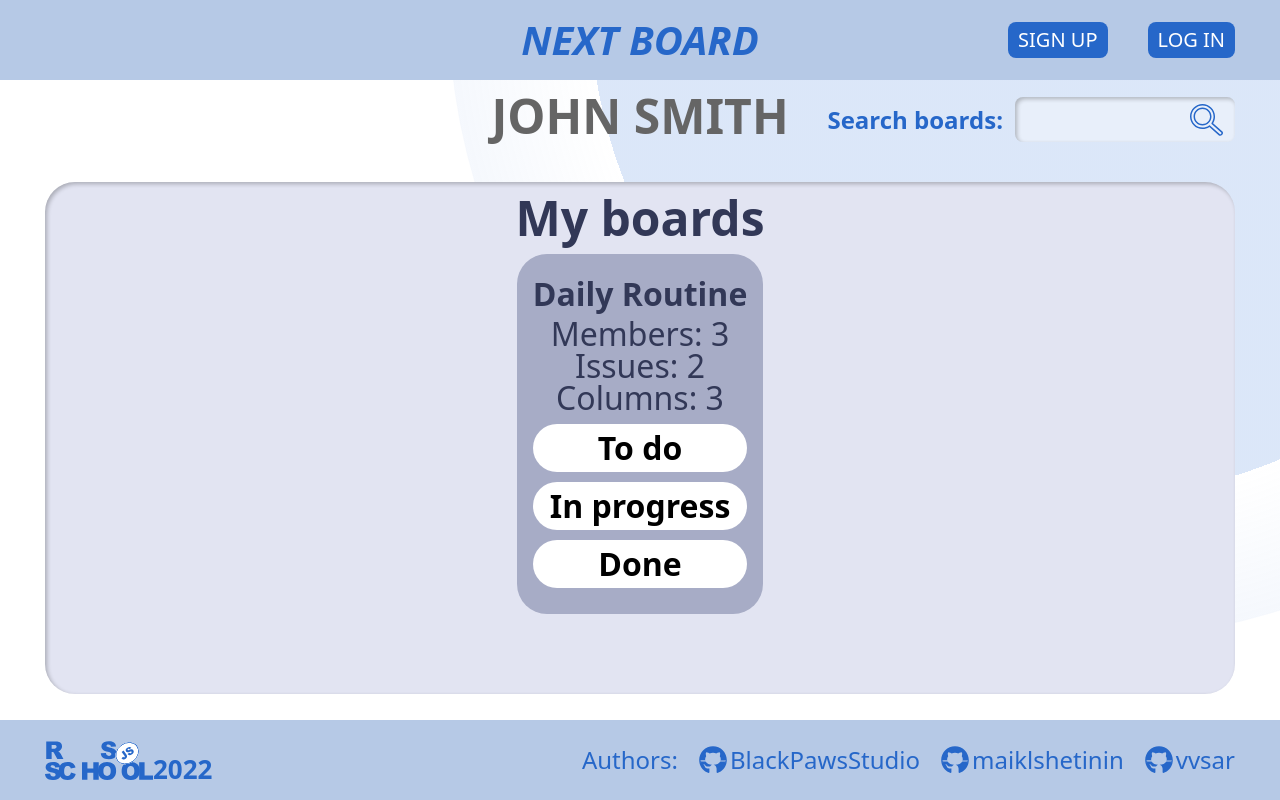
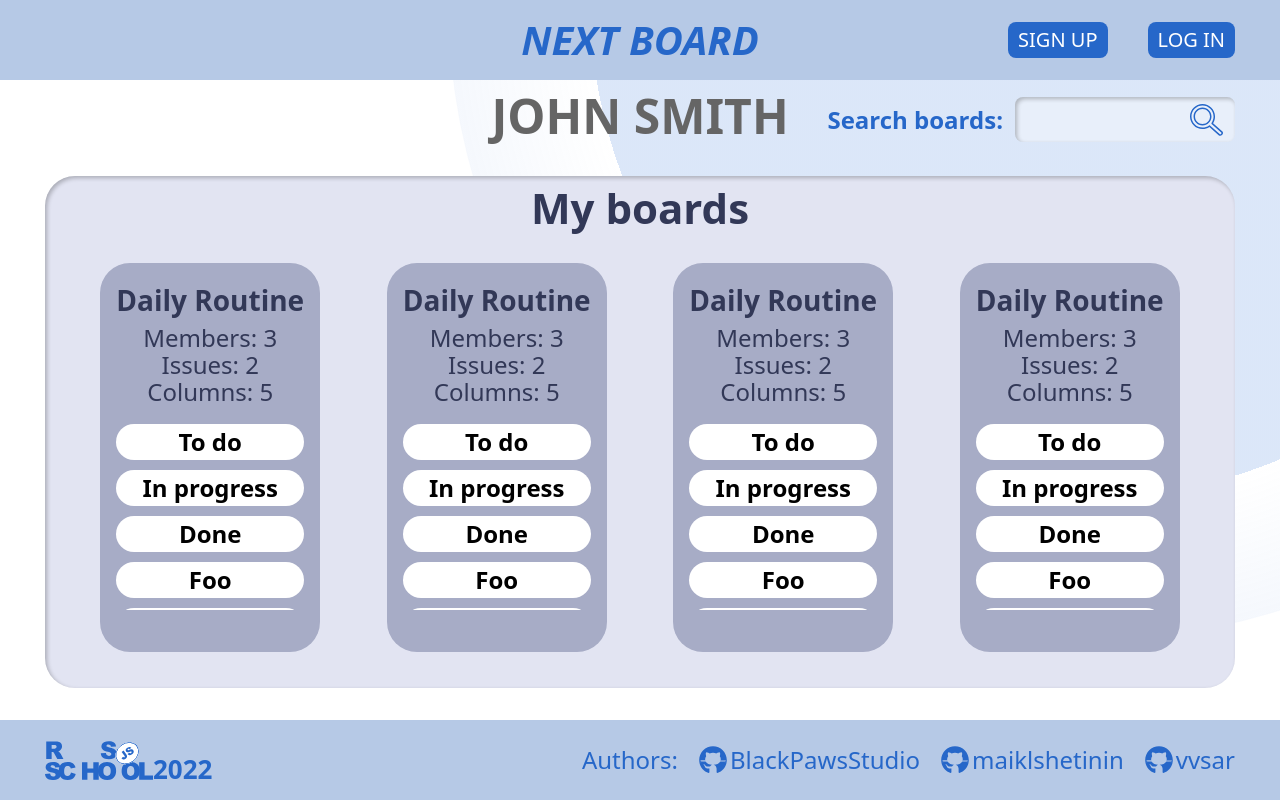
Before and after one commit to BlackPawsStudio/project-management-app, a Next.js app: page /user in a window 1280 px wide. Built offline with nearby package versions, Linux system fonts and the light colour scheme.

Commit message:
feat: change styling

```diff
--- a/src/components/BoardCard/index.tsx
+++ b/src/components/BoardCard/index.tsx
@@ -1,7 +1,6 @@
 import { ReactNode } from 'react';
 
 import { BoardType } from '../../utils/types';
-import ColumnTitleField from '../../components/ColumnTitleField';
 
 interface BoardCardProps {
   boardData: BoardType;
@@ -12,12 +11,15 @@ interface BoardCardProps {
 
 const BoardCard = ({ boardData, tasks, columns, children }: BoardCardProps) => {
   return (
-    <div className="w-fit bg-boardCard rounded-[30px] p-4">
-      <h4 className="text-center text-[32px] font-bold text-primaryText">{boardData.title}</h4>
-      <p className="text-center text-[32px] text-primaryText leading-none">Members: {boardData.users.length + 1}</p>
-      <p className="text-center text-[32px] text-primaryText leading-none">Issues: {tasks}</p>
-      <p className="text-center text-[32px] text-primaryText leading-none">Columns: {columns}</p>
-      <>{children}</>
+    <div className="w-fit h-[95%] shrink-0 bg-boardCard rounded-[30px] p-4">
+      <h4 className="mb-[5px] text-center text-[28px] font-bold text-primaryText">{boardData.title}</h4>
+      <p className="text-center text-[24px] my-[3px] text-primaryText leading-none">Members: {boardData.users.length + 1}</p>
+      <p className="text-center text-[24px] my-[3px] text-primaryText leading-none">Issues: {tasks}</p>
+      <p className="text-center text-[24px] my-[3px] text-primaryText leading-none">Columns: {columns}</p>
+      <div className="max-h-[55%] my-[10px] overflow-auto card-scrollbar">
+        <>{children}</>
+      </div>
+
     </div>
   );
 };
--- a/src/components/ColumnTitleField/index.tsx
+++ b/src/components/ColumnTitleField/index.tsx
@@ -5,7 +5,7 @@ interface ColumnTitleProps {
 }
 
 const ColumnTitleField = ({ children }: ColumnTitleProps) => (
-  <p className="w-100 text-center text-[32px] font-bold text-black bg-white rounded-full my-[10px]">{children}</p>
+  <p className="w-[100%] text-center text-[24px] font-bold text-black bg-white rounded-full my-[10px]">{children}</p>
 );
 
 export default ColumnTitleField;
--- a/src/pages/user/index.tsx
+++ b/src/pages/user/index.tsx
@@ -11,12 +11,32 @@ const tempUser = {
   name: 'John Smith',
 };
 
-const tempBoards = [{
+const tempBoards = [
+  {
     _id: '001',
     title: 'Daily Routine',
     owner: 'John Smith',
     users: ['Jane Smith', 'Harry Smith']
-}];
+  },
+  {
+    _id: '001',
+    title: 'Daily Routine',
+    owner: 'John Smith',
+    users: ['Jane Smith', 'Harry Smith']
+  },
+  {
+    _id: '001',
+    title: 'Daily Routine',
+    owner: 'John Smith',
+    users: ['Jane Smith', 'Harry Smith']
+  },
+  {
+    _id: '001',
+    title: 'Daily Routine',
+    owner: 'John Smith',
+    users: ['Jane Smith', 'Harry Smith']
+  },
+];
 
 const tempColumns = [
   {
@@ -30,6 +50,14 @@ const tempColumns = [
   {
     _id: '0003',
     title: 'Done'
+  },
+  {
+    _id: '0004',
+    title: 'Foo'
+  },
+  {
+    _id: '0005',
+    title: 'Bar'
   },
 ];
 
@@ -71,8 +99,9 @@ const UserPage = () => {
     // </>
     <>
       <PageBase title={tempUser.name.toUpperCase()} onSubmit={(str) => {}}>
-        <h3 className="w-100 text-center text-[48px] font-bold text-primaryText mt-[30px]">My boards</h3>
-        <div className="w-100 flex justify-center">
+        <h3 className="text-center text-[42px] font-bold text-primaryText my-[24px]">My boards</h3>
+        <div className="w-full h-4/5">
+          <div className="h-full min-w-min mx-8 flex gap-[20px] overflow-auto justify-around page-scrollbar">
             {tempBoards.map((board) => (
               <BoardCard key={board._id} boardData={board} tasks={tempTasks.length} columns={tempColumns.length}>
                 {tempColumns.map((column) => (
@@ -81,6 +110,7 @@ const UserPage = () => {
               </BoardCard>
             ))}
           </div>
+        </div>
       </PageBase>
     </>
   );
--- a/src/styles/globals.css
+++ b/src/styles/globals.css
@@ -31,3 +31,37 @@ body {
     @apply bg-circle-background;
   }
 }
+
+@layer utilities {
+  .page-scrollbar::-webkit-scrollbar {
+    height: 14px;
+  }
+
+  .page-scrollbar::-webkit-scrollbar-track {
+    border-radius: 100vh;
+    background: #cccdd9;
+    border: 2px solid #cccdd9;
+  }
+
+  .page-scrollbar::-webkit-scrollbar-thumb {
+    background: #A7ACC6;
+    border-radius: 100vh;
+    border: 3px solid #cccdd9;
+  }
+
+  .card-scrollbar::-webkit-scrollbar {
+    width: 12px;
+  }
+
+  .card-scrollbar::-webkit-scrollbar-track {
+    border-radius: 100vh;
+    background: #E2E4F2;
+    border: 2px solid #E2E4F2;
+  }
+
+  .card-scrollbar::-webkit-scrollbar-thumb {
+    background: #B6C9E6;
+    border-radius: 100vh;
+    border: 2px solid #E2E4F2;
+  }
+}
```
Lines whose indentation alone changed are shown as unchanged.
